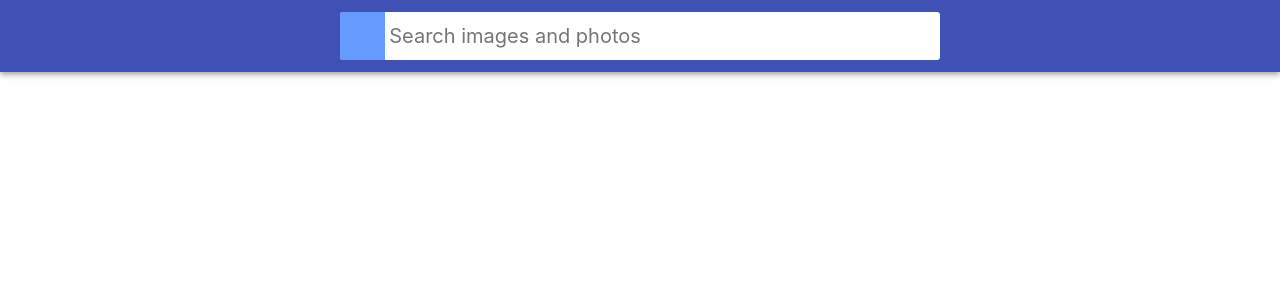
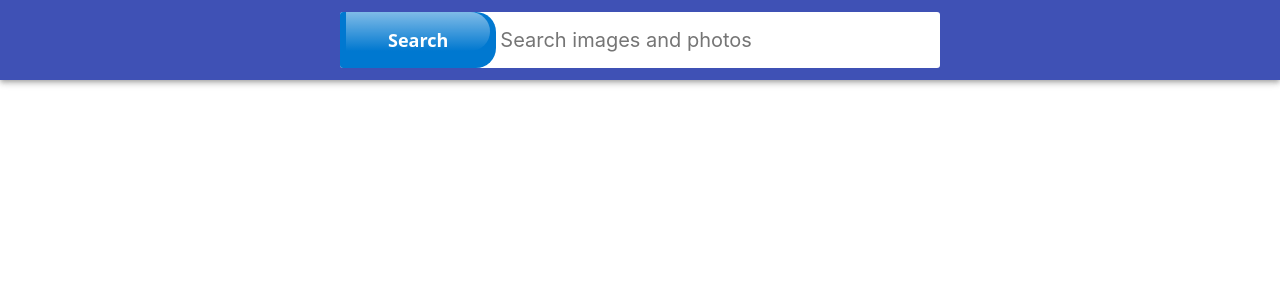
Before and after one commit to Ptz81/goit-react-hw-03-image-finder, a React (Create React App) app: page / in a window 1280 px wide. Shown: the top 300 px of the page. Built offline with nearby package versions, Linux system fonts and the light colour scheme.

Commit message:
style for btn

```diff
--- a/src/components/SearchBar/SearchBar.module.css
+++ b/src/components/SearchBar/SearchBar.module.css
@@ -20,6 +20,55 @@
     0px 4px 5px 0px rgba(0, 0, 0, 0.14), 0px 1px 10px 0px rgba(0, 0, 0, 0.12);
 }
 
+
+
+/* CSS */
+.searchForm_button {
+  background-color: #0078d0;
+  border: 0;
+  border-radius: 0 20px 20px 0px;
+  color: #fff;
+  cursor: pointer;
+  display: inline-block;
+  font-family: system-ui, -apple-system, system-ui, "Segoe UI", Roboto, Ubuntu, "Helvetica Neue", sans-serif;
+  font-size: 18px;
+  font-weight: 600;
+  outline: 0;
+  padding: 16px 21px;
+  position: relative;
+  text-align: center;
+  text-decoration: none;
+  transition: all .3s;
+  user-select: none;
+  -webkit-user-select: none;
+  touch-action: manipulation;
+}
+
+.searchForm_button:before {
+  background-color: initial;
+  background-image: linear-gradient(#fff 0, rgba(255, 255, 255, 0) 100%);
+  border-radius: 0 20px 20px 0px;
+  content: "";
+  height: 70%;
+  left: 4%;
+  opacity: .5;
+  position: absolute;
+  top: 0;
+  transition: all .3s;
+  width: 92%;
+}
+
+.searchForm_button:hover {
+  box-shadow: rgba(255, 255, 255, .2) 0 3px 15px inset, rgba(0, 0, 0, .1) 0 3px 5px, rgba(0, 0, 0, .1) 0 10px 13px;
+  transform: scale(1.05);
+}
+
+@media (min-width: 768px) {
+  .searchForm_button {
+    padding: 16px 48px;
+  }
+}
+
 .searchForm {
   display: flex;
   align-items: center;
@@ -30,37 +79,6 @@
   overflow: hidden;
 }
 
-.searchForm_button {
-  display: inline-block;
-  width: 48px;
-  height: 48px;
-  border: 0;
-  background-color: #0058ff;
-  background-size: 40%;
-  background-repeat: no-repeat;
-  background-position: center;
-  opacity: 0.6;
-  transition: opacity 250ms cubic-bezier(0.4, 0, 0.2, 1);
-  cursor: pointer;
-  outline: none;
-}
-
-.searchForm_button:hover {
-  opacity: 1;
-}
-
-.searchForm_button_label {
-  position: absolute;
-  width: 1px;
-  height: 1px;
-  padding: 0;
-  background-color: #3f51b5;
-  overflow: hidden;
-  clip: rect(0, 0, 0, 0);
-  white-space: nowrap;
-  clip-path: inset(50%);
-  border: 0;
-}
 
 .searchForm_input {
   display: inline-block;
--- a/src/components/SearchBar/Searchbar.jsx
+++ b/src/components/SearchBar/Searchbar.jsx
@@ -38,7 +38,7 @@
             type="submit"
             className={css.searchForm_button}>
 
-      <span className={css.searchForm_button_label}>Search</span>
+Search
     </button>
 
     <input
```
